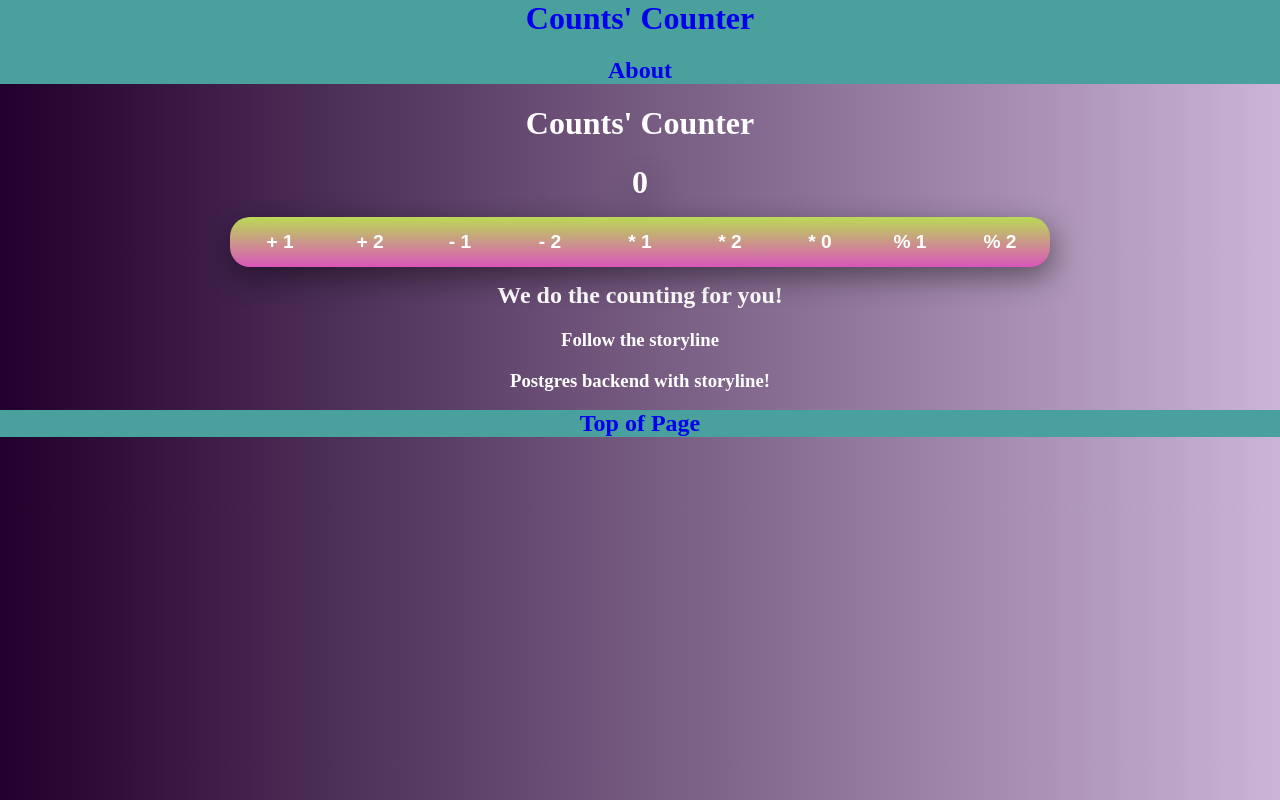
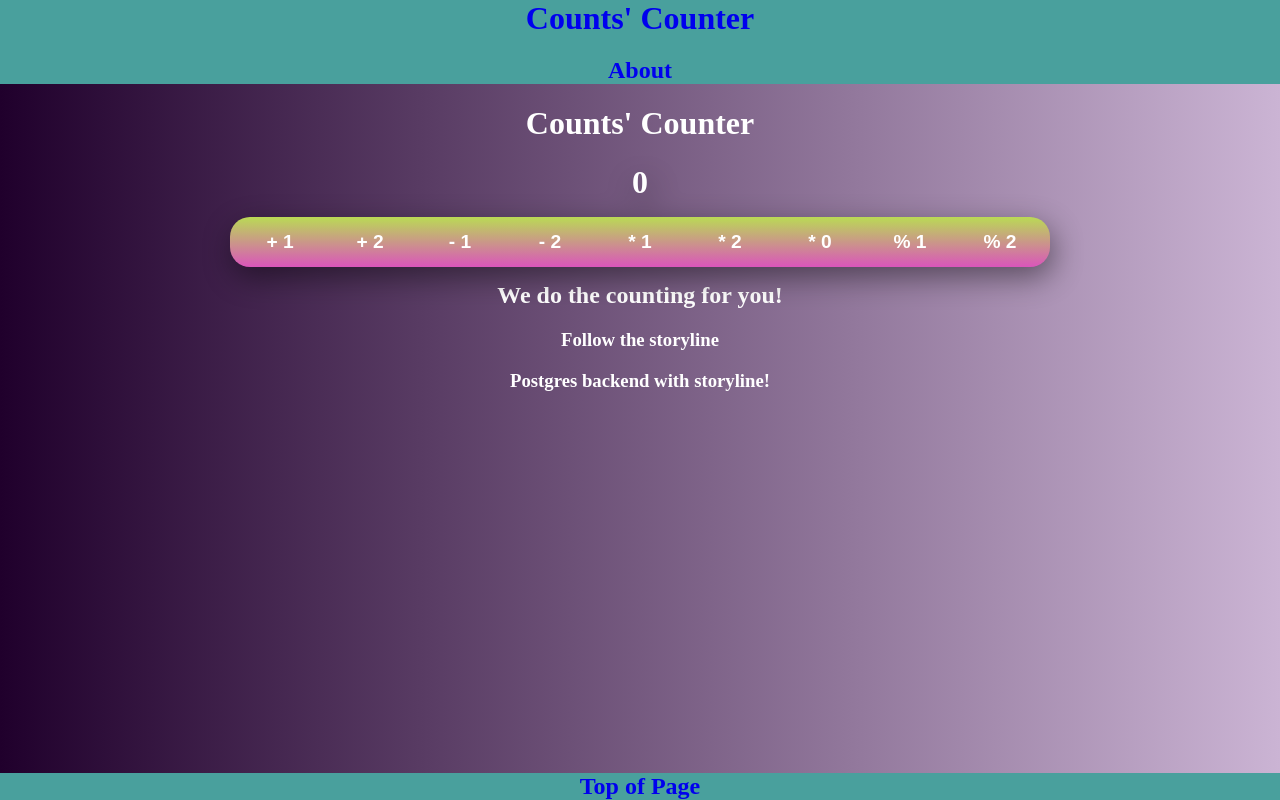
Before and after one commit to lta4/CountDrac, a React (Create React App) app: page / in a window 1280 px wide. Built offline with nearby package versions, Linux system fonts and the light colour scheme.

Commit message:
absolute position

```diff
--- a/src/App.css
+++ b/src/App.css
@@ -68,6 +68,10 @@ button:active{
 }
 
 .footContainer {
+  position: absolute;
+  bottom: 0;
+  width: 100%;
+  /* height: 100vh; */
   margin: 0;
   color: white;
   background-color: #49a09d;
```
